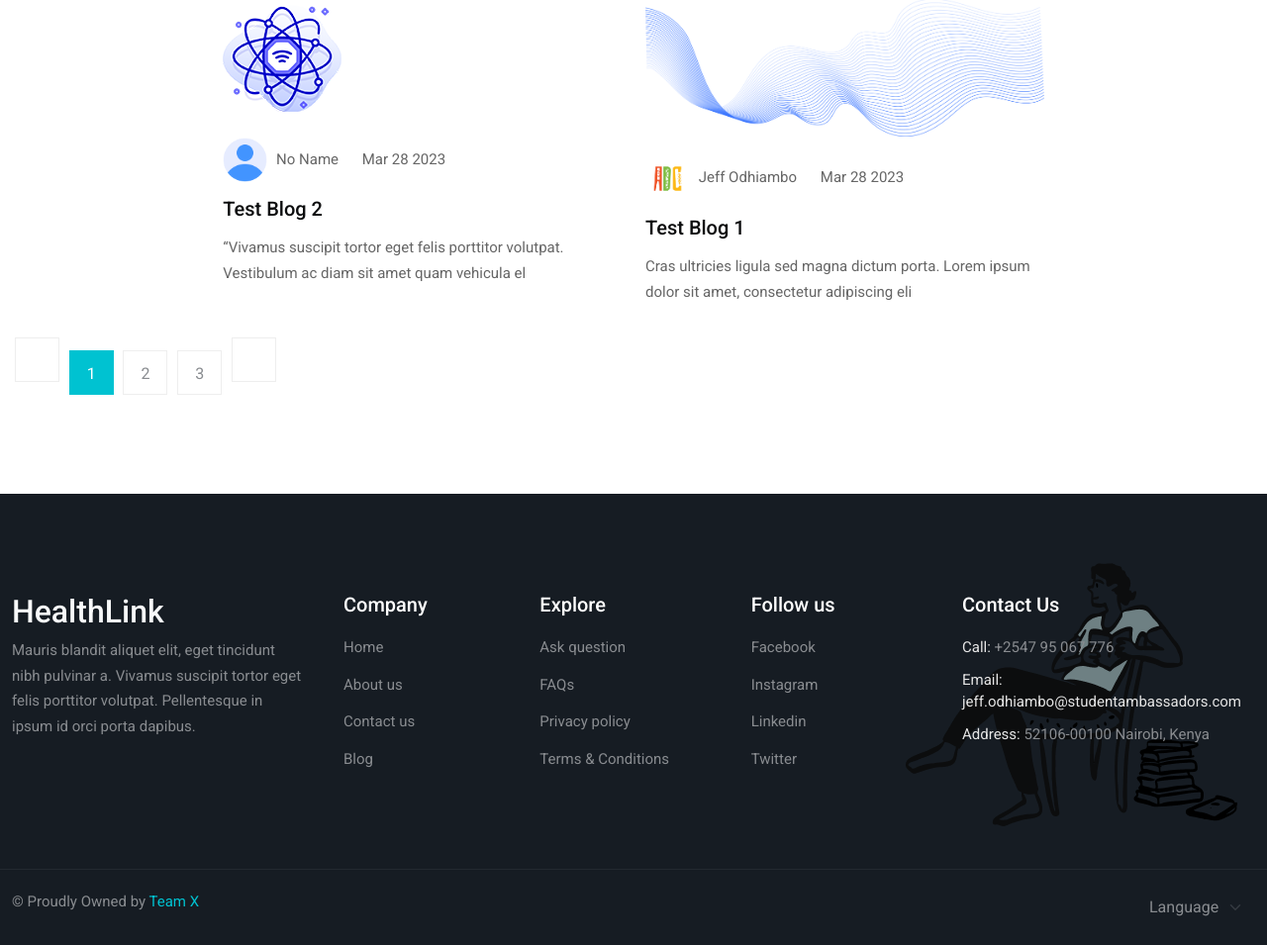
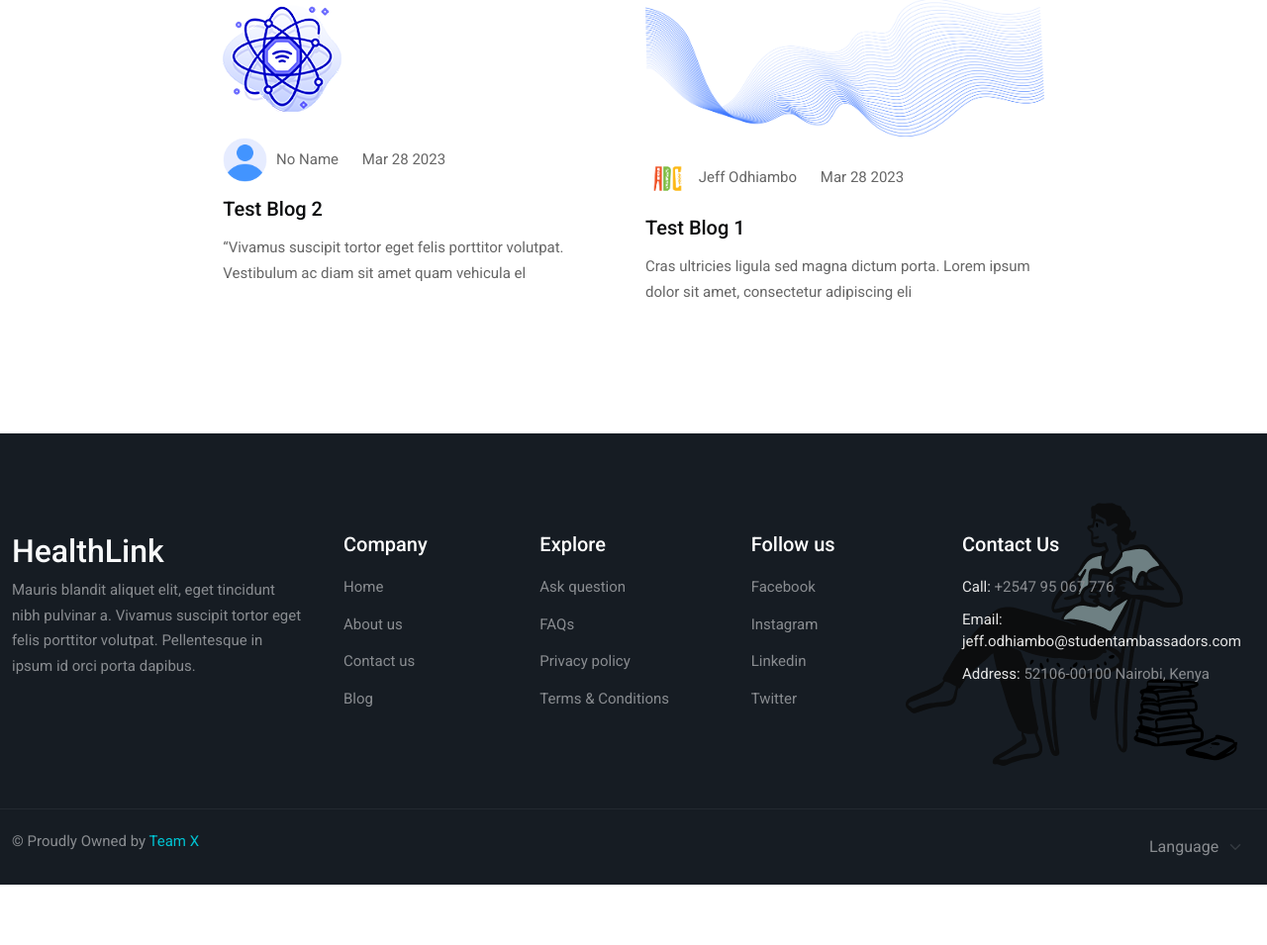
Before and after one commit to CinnamonXI/Team-X, a Django app: page /blogs/ in a window 1280 px wide. Shown: the part 423-1378 px from the top of the page at 99% size. After the commit the page ends 1317 px from the top, so only its background shows below. Run offline with Django 4.2, Linux system fonts and the light colour scheme; data comes from the database, SQL or seed files in the repository; some libraries are stand-ins or nearby versions.

Commit message:
removed paggination

```diff
--- a/templates/blog.html
+++ b/templates/blog.html
@@ -47,7 +47,7 @@
 					</div>
 					{% endfor %}
 
-					<div class="col-lg-12">
+					<!-- <div class="col-lg-12">
 						<div class="pagination-area mt-0 mb-0">
 							<a href="#" class="next page-numbers">
 								<i class="ri-arrow-left-line"></i>
@@ -60,7 +60,7 @@
 								<i class="ri-arrow-right-line"></i>
 							</a>
 						</div>
-					</div>
+					</div> -->
 				</div>
 				{% else %}
 					<p>No Blogs Found</p>
--- a/templates/resources/index.html
+++ b/templates/resources/index.html
@@ -74,7 +74,7 @@
                                     {% if r_documents %}
                                         {% include 'resources/partials/documents.html' %}
                                     {% endif %}
-									<div class="pagination-area">
+									<!-- <div class="pagination-area">
 										<a href="all-queations.html" class="next page-numbers">
 											<i class="ri-arrow-left-line"></i>
 										</a>
@@ -85,7 +85,7 @@
 										<a href="all-queations.html" class="next page-numbers">
 											<i class="ri-arrow-right-line"></i>
 										</a>
-									</div>
+									</div> -->
 								</div>
 							</div>
 						</div>
```
